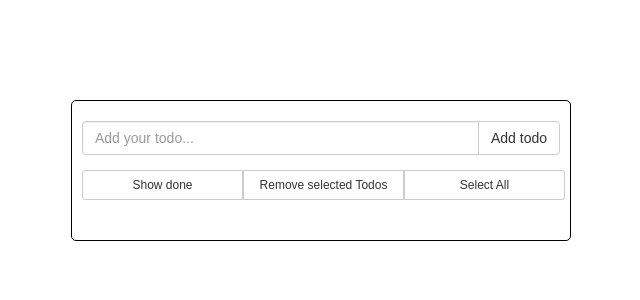
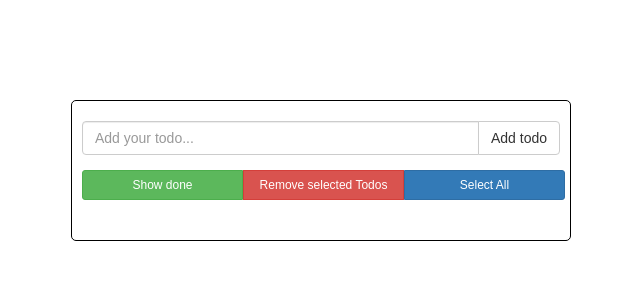
Before and after one commit to tomfelix/reactTodo, a React (Create React App) app: page / in a window 1280 px wide. Shown: the top 300 px of the page, without its empty margins (319-959 px from the left). Built offline with nearby package versions, Linux system fonts and the light colour scheme.

Commit message:
colors added to buttons

```diff
--- a/src/App.js
+++ b/src/App.js
@@ -3,7 +3,7 @@ import './App.css';
 import List from './List';
 import {FormControl, Button, FormGroup, InputGroup, ButtonToolbar, ButtonGroup} from 'react-bootstrap';
 
-class App extends React.Component {
+class App extends Component {
   constructor(props) {
     super(props);
     this.state = {
@@ -12,7 +12,6 @@ class App extends React.Component {
       filtered: false,
       allSelected: false
     }
-
     this.handleInputChange = this.handleInputChange.bind(this);
     this.handleClick = this.handleClick.bind(this);
     this.handleRemoveItem = this.handleRemoveItem.bind(this);
@@ -47,7 +46,7 @@ class App extends React.Component {
 
 
   handleRemoveItem = index => {
-    if(this.state.todos.length == 1) {
+    if(this.state.todos.length === 1) {
       this.setState({
         allSelected: false
       });
@@ -62,7 +61,7 @@ class App extends React.Component {
   handleToggleDone = todo => {
     let toggledTodo = document.getElementById(todo.index);
 
-    if(todo.isDone == false) {
+    if(todo.isDone === false) {
       toggledTodo.className = 'isDone';
       return todo.isDone = true;
     }   toggledTodo.classList.remove('isDone');
@@ -74,26 +73,23 @@ class App extends React.Component {
     this.setState(prevState => ({
       filtered: !this.state.filtered
     }));
-    console.log(this.state.todos);
-
   }
 
   handleSelected(todo) {
     todo.isSelected = !todo.isSelected;
     let areSelected = this.state.todos.filter((todo) => {
-      return todo.isSelected == true;
+      return todo.isSelected === true;
     });
-    if(areSelected.length != this.state.todos.length) {
+    if(areSelected.length !== this.state.todos.length) {
       this.setState({
         allSelected: false
       });
     }
-    console.log(todo.isSelected);
   }
 
   removeSelected() {
     let unSelected = this.state.todos.filter(todo => {
-      return todo.isSelected == false;
+      return todo.isSelected === false;
     });
     this.setState({
       todos: unSelected,
@@ -132,7 +128,7 @@ class App extends React.Component {
       <div className="container text-center">
         <FormGroup>
           <InputGroup>
-            <FormControl onKeyDown={(key) => {(key.keyCode == 13)? this.handleClick() : null}} value={this.state.term} type="text" className="form-control" placeholder="Add your todo..." onChange={this.handleInputChange} />
+          <FormControl onKeyDown={(key) => {(key.keyCode === 13)? this.handleClick() : null}} value={this.state.term} type="text" className="form-control" placeholder="Add your todo..." onChange={this.handleInputChange} />
             <InputGroup.Button>
               <Button id="addTodo" type="button" onClick={this.handleClick} className="success">Add todo</Button>
             </InputGroup.Button>
@@ -140,9 +136,9 @@ class App extends React.Component {
         </FormGroup>
         <ButtonToolbar>
           <ButtonGroup bsSize="small" justified>
-            <Button href='#' onClick={this.handleFiltered} >{(this.state.filtered) ? 'Show all' : 'Show done'}</Button>
-            <Button href='#' onClick={this.removeSelected} >Remove selected Todos</Button>
-            <Button href='#' onClick={this.selectAll} >{(this.state.allSelected) ? 'Unselect All' : 'Select All'}</Button>
+            <Button id="button_filtered" href='#' bsStyle={(this.state.filtered) ? 'warning' : 'success'} onClick={this.handleFiltered} >{(this.state.filtered) ? 'Show all' : 'Show done'}</Button>
+            <Button id="button_remove" href='#' bsStyle="danger" onClick={this.removeSelected} >Remove selected Todos</Button>
+            <Button id="button_selected" href='#' bsStyle={(this.state.allSelected) ? 'info' : 'primary'} onClick={this.selectAll} >{(this.state.allSelected) ? 'Unselect All' : 'Select All'}</Button>
           </ButtonGroup>
         </ButtonToolbar>
         <List removeItem={this.handleRemoveItem} todos={this.state.todos} toggleDone={this.handleToggleDone} filtered={this.state.filtered} isSelected={this.handleSelected} />
--- a/src/List.js
+++ b/src/List.js
@@ -1,6 +1,5 @@
 import React from 'react';
-import ReactDOM from 'react-dom';
-import {ListGroup, ListGroupItem, FormControl, Button, Checkbox, Row, Col} from 'react-bootstrap';
+import {ListGroup, ListGroupItem, Button, Checkbox, Row, Col} from 'react-bootstrap';
 
 const List = props => {
 
```
